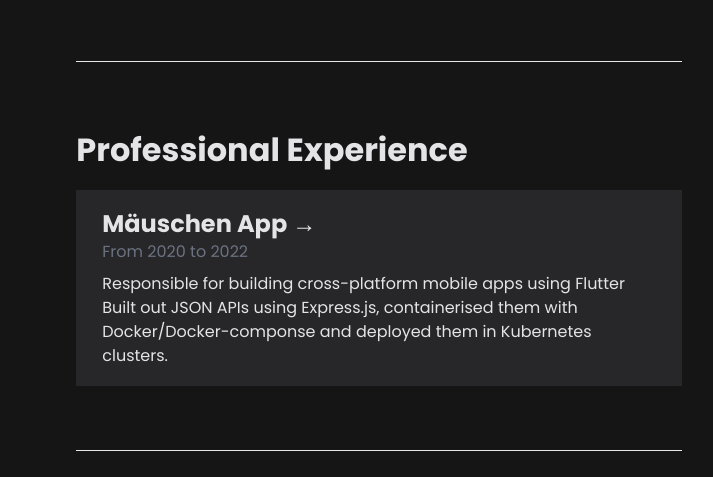
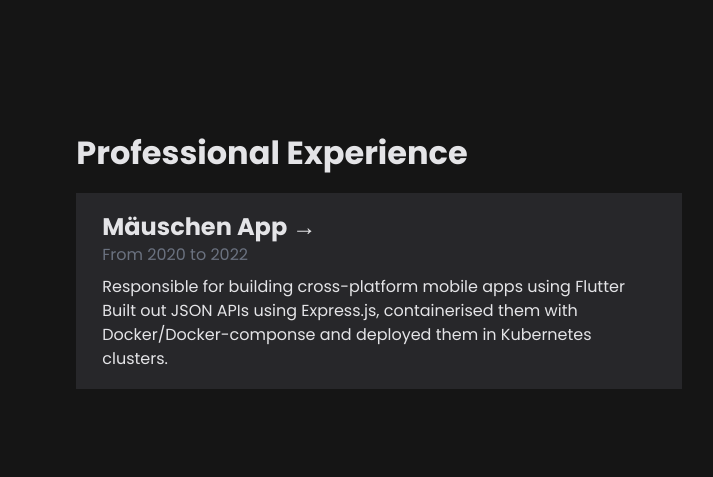
Before and after one commit to Renni771/rendanigangazhe.com, an Astro site: page /about in a window 1280 px wide. Shown: the part 475-952 px from the top of the page, 358-1071 px from the left. Built offline with nearby package versions, Linux system fonts and the light colour scheme; Astro itself is replaced by a stand-in of ours.

Commit message:
chore: Remove `hr` tags in about page

```diff
--- a/src/pages/about.astro
+++ b/src/pages/about.astro
@@ -28,7 +28,7 @@
     </a>
   </p>
 
-  <hr class="my-16" id="experience" />
+  <div class="my-16 h-1" id="experience" />
 
   <article>
     <h2>Professional Experience</h2>
@@ -42,7 +42,7 @@
     />
   </article>
 
-  <hr class="my-16" id="skills" />
+  <div class="my-16 h-1" id="skills" />
 
   <article class="flex flex-col gap-4">
     <h2>Technical Skills</h2>
```
